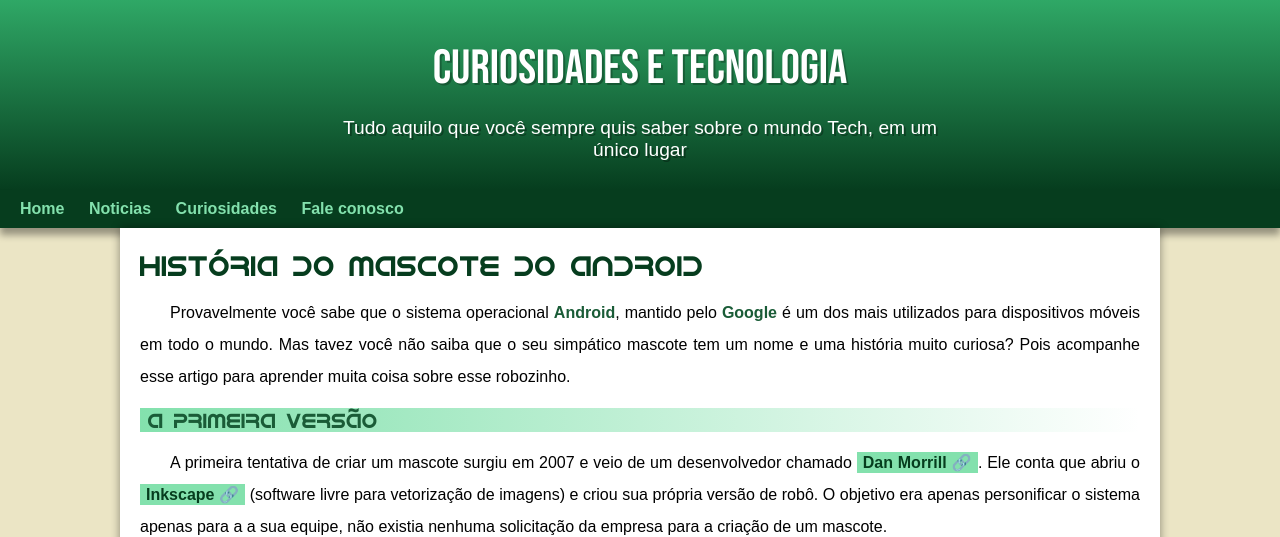
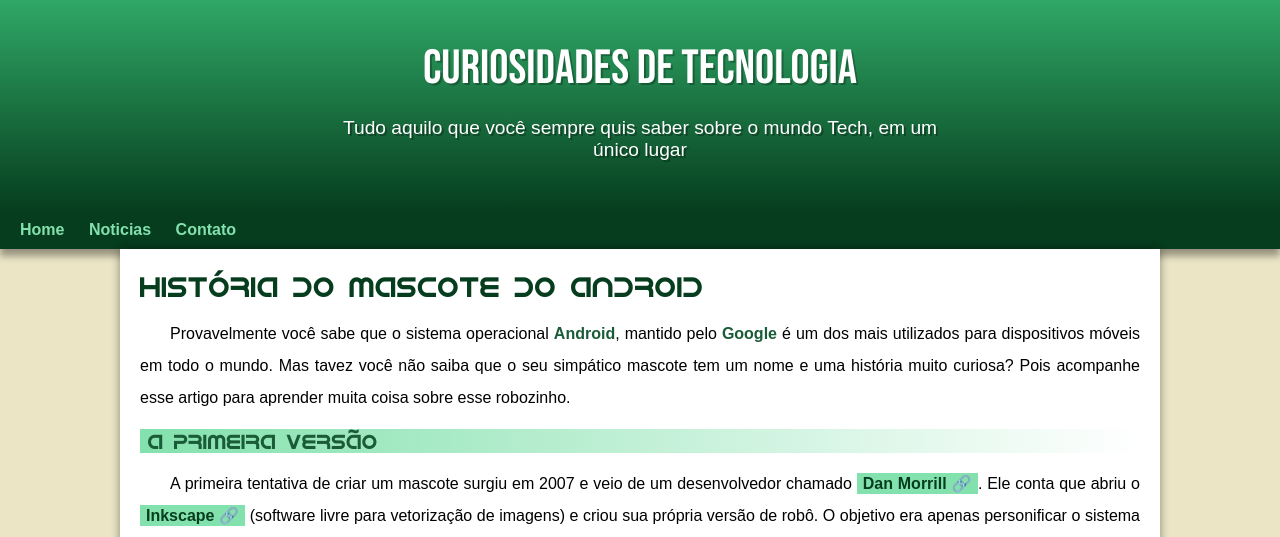
Before and after one commit to devfreitass/projeto-android, a plain HTML site: page index.html in a window 1280 px wide. Shown: the top 537 px of the page. Drawn offline with Linux system fonts and the light colour scheme.

Commit message:
problema de padding corrigido

```diff
--- a/estilo/style.css
+++ b/estilo/style.css
@@ -60,7 +60,7 @@ header > p {
     padding-left: 10px;
     padding-right: 10px;
     margin: auto;
-    margin-bottom: 20px;
+    padding-bottom: 50px;
     text-shadow: 2px 2px 0px rgba(0, 0, 0, 0.315);
 }
 
--- a/index.html
+++ b/index.html
@@ -9,14 +9,13 @@
 </head>
 <body>
     <header>
-        <h1>Curiosidades e Tecnologia</h1>
+        <h1>Curiosidades de Tecnologia</h1>
         <p>Tudo aquilo que você sempre quis saber sobre o mundo Tech, em um único lugar</p>
     </header>
     <nav>
         <a href="#">Home</a>
         <a href="#">Noticias</a>
-        <a href="#">Curiosidades</a>
-        <a href="#">Fale conosco</a>
+        <a href="#">Contato</a>
     </nav>
     <main>
         <article>
```
